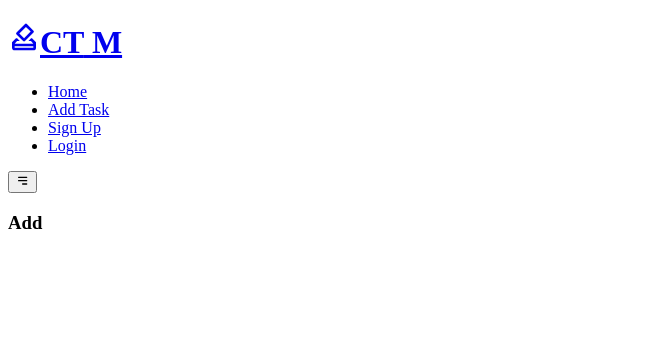
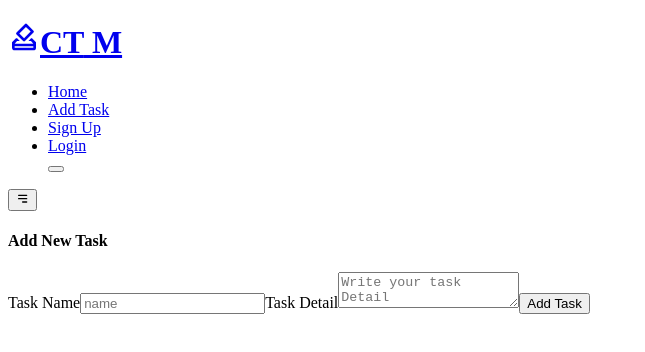
Before and after one commit to jamanador/collaborative-task-management, a React (Vite) app: page /add-task in a window 1280 px wide. Shown: the top 352 px of the page, without its empty margins (0-645 px from the left). Built offline with nearby package versions, Linux system fonts and the light colour scheme; the HTML template or start-up script is replaced by a standard one.

Commit message:
added task,implement signup with LS

```diff
--- a/package.json
+++ b/package.json
@@ -14,6 +14,7 @@
     "prop-types": "^15.8.1",
     "react": "^18.2.0",
     "react-dom": "^18.2.0",
+    "react-hook-form": "^7.46.1",
     "react-icons": "^4.10.1",
     "react-router-dom": "^6.15.0"
   },
--- a/src/Pages/Home/Home.jsx
+++ b/src/Pages/Home/Home.jsx
@@ -1,10 +1,9 @@
-
 const Home = () => {
-    return (
-        <div>
-            <h3>This is Home page</h3>
-        </div>
-    );
+  return (
+    <div>
+      <h3>Welcome to CTM App</h3>
+    </div>
+  );
 };
 
 export default Home;
--- /dev/null
+++ b/src/Pages/Profile/Profile.jsx
@@ -0,0 +1,15 @@
+const Profile = () => {
+  const localData = localStorage.getItem("userInfo");
+  let userdetail = JSON.parse(localData);
+  return (
+    <div className="flex justify-center items-center mt-14">
+<div className="text-center py-14 border border-slate-300 w-96 rounded-xl">
+      <h3 className="font-bold">Name : {userdetail?.name}</h3>
+      <h3 className="font-medium">Bio : {userdetail?.bio}</h3>
+      <p>Email: {userdetail?.email}</p>
+    </div>
+    </div>
+  );
+};
+
+export default Profile;
--- a/src/Routes/Routes.jsx
+++ b/src/Routes/Routes.jsx
@@ -1,6 +1,7 @@
 import { RouterProvider, createBrowserRouter } from "react-router-dom";
 import RootLayout from "../Layouts/RootLayout";
 import Home from "../Pages/Home/Home";
+import Profile from "../Pages/Profile/Profile";
 import AddTask from "../components/AddTask/AddTask";
 import Login from "../components/Register/Login";
 import SignUp from "../components/Register/SignUp";
@@ -27,6 +28,10 @@ const Routes = () => {
                     path: '/login',
                     element: <Login/>
                 },
+                {
+                    path:"/profile",
+                    element:<Profile/>
+                }
             ]
         }
     ])
--- a/src/components/AddTask/AddTask.jsx
+++ b/src/components/AddTask/AddTask.jsx
@@ -1,10 +1,50 @@
+import { useForm } from "react-hook-form";
 
 const AddTask = () => {
-    return (
-        <div>
-            <h3>Add</h3>
-        </div>
-    );
+  const { register, handleSubmit } = useForm();
+  const handleAddTask = (data) => {
+    console.log("adddded", data);
+    const task = data.name;
+    const taskDetail = data.description;
+    const tasks = {
+      task,
+      taskDetail,
+    };
+    localStorage.setItem("tasks", JSON.stringify(tasks));
+  };
+  return (
+    <div>
+      <h4 className="font-bold py-3">Add New Task </h4>
+      <form onSubmit={handleSubmit(handleAddTask)}>
+        <label htmlFor="name" className="block text-gray-600 py-1">
+          Task Name
+        </label>
+        <input
+          type="text"
+          placeholder="name"
+          {...register("name", { required: "name is required" })}
+          className="w-96 focus:outline-0 px-4 py-2 rounded-md border border-gray  text-gray-800"
+        />
+        <label htmlFor="name" className="block text-gray-600 py-1">
+          Task Detail
+        </label>
+        <textarea
+          type="text"
+          {...register("description", {
+            required: "Detail Explaintation is required",
+          })}
+          placeholder="Write your task Detail"
+          className="w-96 focus:outline-0 px-4 py-2 rounded-md border border-gray  text-gray-800"
+        />
+        <button
+          type="submit"
+          className="block mt-2 py-1 px-36 text-center rounded-xl bg-blue-700 text-white"
+        >
+          Add Task
+        </button>
+      </form>
+    </div>
+  );
 };
 
 export default AddTask;
--- a/src/components/Navbar/Navbar.jsx
+++ b/src/components/Navbar/Navbar.jsx
@@ -1,35 +1,33 @@
-import {
-  MdOutlineHowToVote
-} from 'react-icons/md';
-import { Link, NavLink } from 'react-router-dom';
-import MobileMenu from './MobileMenu';
+import { MdOutlineHowToVote } from "react-icons/md";
+import { Link, NavLink } from "react-router-dom";
+import MobileMenu from "./MobileMenu";
 
 const MENU_OPTIONS = [
   {
-      title: 'Home',
-      link: '/',
+    title: "Home",
+    link: "/",
   },
   {
-      title: 'Add Task',
-      link: '/add-task',
+    title: "Add Task",
+    link: "/add-task",
   },
   {
-      title: 'Sign Up',
-      link: '/signup',
+    title: "Sign Up",
+    link: "/signup",
   },
   {
-      title: 'Login',
-      link: '/login',
+    title: "Login",
+    link: "/login" ,
   },
 ];
 
+const localData = localStorage.getItem("userInfo");
+let userdetail = JSON.parse(localData);
+
 const Navbar = () => {
-
   return (
     <header className="container flex sticky top-0 z-20 justify-between items-center py-2 md:py-3 px-6 lg:px-0">
-        <Link
-          className="px-3 py-2 rounded-lg"
-          to="/">
+      <Link className="px-3 py-2 rounded-lg" to="/">
         <h1 className="flex items-center text-2xl font-bold ">
           <MdOutlineHowToVote className="text-3xl text-accent-500 me-1" />
           CT<span className="text-accent-500 text-blue-700"> M</span>
@@ -37,15 +35,18 @@ import MobileMenu from './MobileMenu';
       </Link>
       <nav>
         <ul className="hidden gap-2 items-center md:flex">
-            {MENU_OPTIONS.map(({ title, link}) => (
+          {MENU_OPTIONS.map(({ title, link }) => (
             <li key={link}>
               <NavLink
                 className="flex items-center px-3 py-2 font-medium rounded-lg md:text-lg"
-                  to={link}>
+                to={link}
+              >
                 {title}
               </NavLink>
             </li>
           ))}
+        <Link to="/profile" className="font-bold text-md border border-gray-500 py-1 px-6 rounded-full"><button>{userdetail?.name}</button></Link>
+
         </ul>
         <MobileMenu menuOptions={MENU_OPTIONS}></MobileMenu>
       </nav>
--- a/src/components/Register/Login.jsx
+++ b/src/components/Register/Login.jsx
@@ -5,9 +5,8 @@ const Login = () => {
         <div className='hidden md:block'>
            <img src={auth} className='w-96' alt="" />
         </div>
-        <form className="w-full px-6 sm:w-5/12">
-
-                 <div className="relative flex items-center mt-6">
+            <form className="w-full px-6 sm:w-5/12">
+                  <div className="relative flex items-center mt-6">
                    <span className="absolute">
                      <svg
                        xmlns="http://www.w3.org/2000/svg"
--- a/src/components/Register/SignUp.jsx
+++ b/src/components/Register/SignUp.jsx
@@ -1,11 +1,42 @@
-import auth from '../../assets/auth.svg';
+import { useForm } from "react-hook-form";
+import auth from "../../assets/auth.svg";
 const SignUp = () => {
+  const { register, handleSubmit } = useForm();
+  const handleSignUp = (data) => {
+    const name = data.name;
+    const bio = data.bio;
+    const image = data.image[0];
+    const email = data.email;
+    const password = data.password;
+    const formData = new FormData();
+    formData.append("image", image);
+    fetch(`https://api.imgbb.com/1/upload?key=${import.meta.env.IMGBB_API_KEY}`,{
+      method: "POST",
+      body: formData
+    }).then((res) => res.json())
+      .then((imageData) => {
+        console.log("imageData", imageData);
+      });
+    const userInfo = {
+      name,
+      bio,
+      email,
+      password,
+      image,
+    };
+    console.log(userInfo);
+    localStorage.setItem("userInfo", JSON.stringify(userInfo));
+  };
+
   return (
     <section className="flex justify-evenly items-center py-12">
-     <div className='hidden md:block'>
-        <img src={auth} className='w-96' alt="" />
+      <div className="hidden md:block">
+        <img src={auth} className="w-96" alt="" />
       </div>
-     <form className="w-full px-6 sm:w-5/12">
+      <form
+        onSubmit={handleSubmit(handleSignUp)}
+        className="w-full px-6 sm:w-5/12"
+      >
         <div className="relative flex items-center mt-8">
           <span className="absolute">
             <svg
@@ -26,8 +57,34 @@ const SignUp = () => {
 
           <input
             type="text"
-                  className="block w-full py-3 text-gray-700 bg-white border rounded-md px-11  focus:border-blue-400 dark:focus:border-blue-300 focus:ring-blue-300 focus:outline-none focus:ring focus:ring-opacity-40"
+            {...register("name", { required: "required*" })}
+            className="block w-full py-3 text-gray-700 bg-white border rounded-md px-11  focus:border-blue-400"
             placeholder="Name"
+          />
+        </div>
+        <div className="relative flex items-center mt-8">
+          <span className="absolute">
+            <svg
+              xmlns="http://www.w3.org/2000/svg"
+              className="w-6 h-6 mx-3 text-gray-300 dark:text-gray-500"
+              fill="none"
+              viewBox="0 0 24 24"
+              stroke="currentColor"
+              strokeWidth="2"
+            >
+              <path
+                strokeLinecap="round"
+                strokeLinejoin="round"
+                d="M16 7a4 4 0 11-8 0 4 4 0 018 0zM12 14a7 7 0 00-7 7h14a7 7 0 00-7-7z"
+              />
+            </svg>
+          </span>
+
+          <input
+            type="text"
+            {...register("bio", { required: "required*" })}
+            className="block w-full py-3 text-gray-700 bg-white border rounded-md px-11  focus:border-blue-400"
+            placeholder="Designation / Bio"
           />
         </div>
         <label
@@ -50,6 +107,7 @@ const SignUp = () => {
           </svg>
           <h2 className="mx-3 text-gray-400">Profile Photo</h2>
           <input
+            {...register("image", { required: "required*" })}
             id="dropzone-file"
             type="file"
             className="hidden"
@@ -76,7 +134,8 @@ const SignUp = () => {
 
           <input
             type="email"
-                  className="block w-full py-3 text-gray-700 bg-white border rounded-md px-11  focus:border-blue-400 dark:focus:border-blue-300 focus:ring-blue-300 focus:outline-none focus:ring focus:ring-opacity-40"
+            {...register("email", { required: "required*" })}
+            className="block w-full py-3 text-gray-700 bg-white border rounded-md px-11  focus:border-blue-400"
             placeholder="Email address"
           />
         </div>
@@ -101,7 +160,8 @@ const SignUp = () => {
 
           <input
             type="password"
-                  className="block w-full px-10 py-3 text-gray-700 bg-white border rounded-md  focus:border-blue-400 dark:focus:border-blue-300 focus:ring-blue-300 focus:outline-none focus:ring focus:ring-opacity-40"
+            {...register("password", { required: "required*" })}
+            className="block w-full px-10 py-3 text-gray-700 bg-white border rounded-md  focus:border-blue-400"
             placeholder="Password"
           />
         </div>
@@ -114,7 +174,6 @@ const SignUp = () => {
             SUBMIT
           </button>
         </div>
-              {/* <h3 className="text-center pt-4 font-bold text-sm ">Sign Up With</h3> */}
       </form>
     </section>
   );
```
Also changed, not shown: 1 other file (tests, documents, lock files or other folders). Lines whose indentation alone changed are shown as unchanged.
